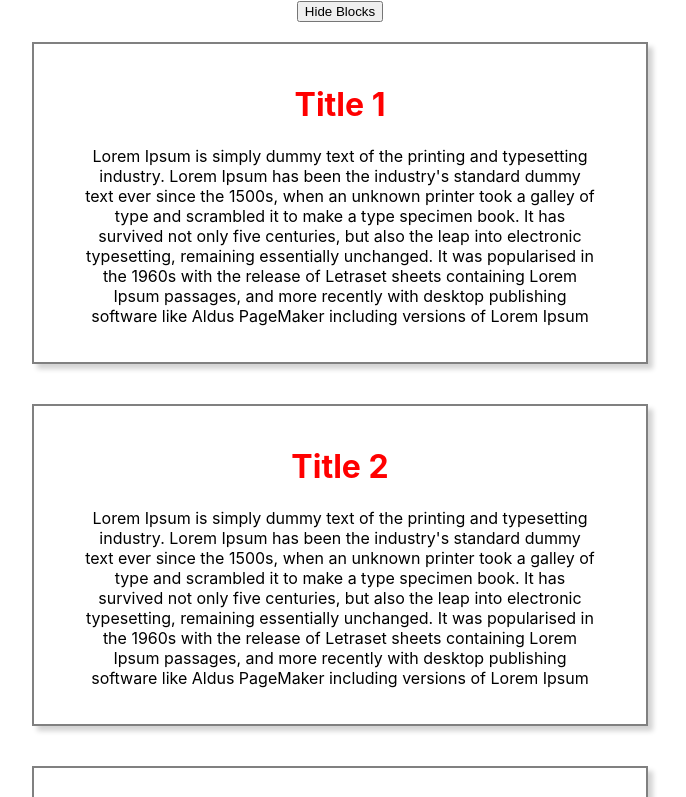
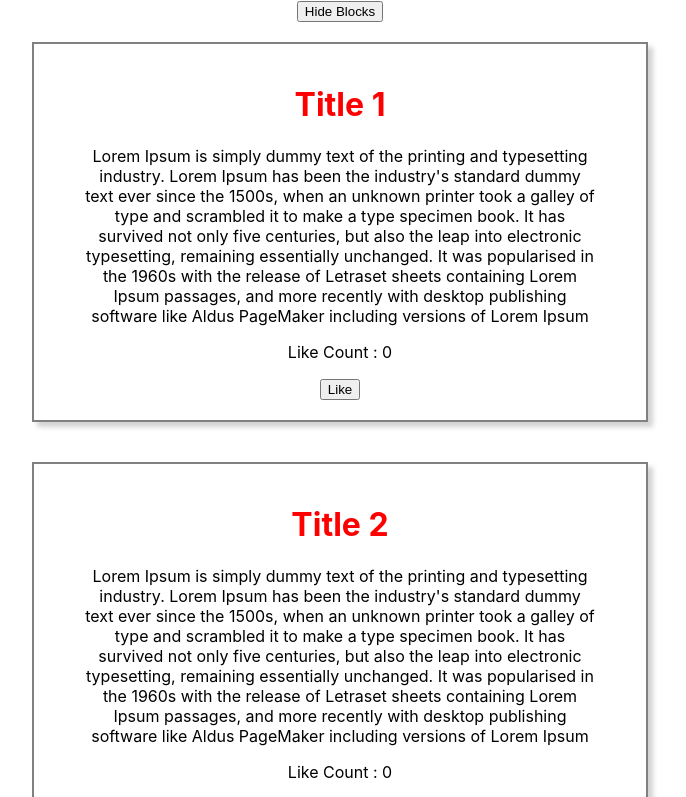
Before and after one commit to bovad/React-JS-Front-End-Development-Course, a React (Create React App) app in the folder React/intro-to-jsx/: page / in a window 1280 px wide. Shown: the top 797 px of the page, without its empty margins (300-986 px from the left). Built offline with nearby package versions, Linux system fonts and the light colour scheme.

Commit message:
Class and Components

```diff
--- a/React/intro-to-jsx/src/App.js
+++ b/React/intro-to-jsx/src/App.js
@@ -12,22 +12,26 @@ class App extends Component {
     {
       id: 1,
       title: 'Title 1',
-      description: "Lorem Ipsum is simply dummy text of the printing and typesetting industry. Lorem Ipsum has been the industry's standard dummy text ever since the 1500s, when an unknown printer took a galley of type and scrambled it to make a type specimen book. It has survived not only five centuries, but also the leap into electronic typesetting, remaining essentially unchanged. It was popularised in the 1960s with the release of Letraset sheets containing Lorem Ipsum passages, and more recently with desktop publishing software like Aldus PageMaker including versions of Lorem Ipsum"
+      description: "Lorem Ipsum is simply dummy text of the printing and typesetting industry. Lorem Ipsum has been the industry's standard dummy text ever since the 1500s, when an unknown printer took a galley of type and scrambled it to make a type specimen book. It has survived not only five centuries, but also the leap into electronic typesetting, remaining essentially unchanged. It was popularised in the 1960s with the release of Letraset sheets containing Lorem Ipsum passages, and more recently with desktop publishing software like Aldus PageMaker including versions of Lorem Ipsum",
+      likeCount: 0
     },
     {
       id: 2,
       title: 'Title 2',
-      description: "Lorem Ipsum is simply dummy text of the printing and typesetting industry. Lorem Ipsum has been the industry's standard dummy text ever since the 1500s, when an unknown printer took a galley of type and scrambled it to make a type specimen book. It has survived not only five centuries, but also the leap into electronic typesetting, remaining essentially unchanged. It was popularised in the 1960s with the release of Letraset sheets containing Lorem Ipsum passages, and more recently with desktop publishing software like Aldus PageMaker including versions of Lorem Ipsum"
+      description: "Lorem Ipsum is simply dummy text of the printing and typesetting industry. Lorem Ipsum has been the industry's standard dummy text ever since the 1500s, when an unknown printer took a galley of type and scrambled it to make a type specimen book. It has survived not only five centuries, but also the leap into electronic typesetting, remaining essentially unchanged. It was popularised in the 1960s with the release of Letraset sheets containing Lorem Ipsum passages, and more recently with desktop publishing software like Aldus PageMaker including versions of Lorem Ipsum",
+      likeCount: 0
     },
     {
       id: 3,
       title: 'Title 3',
-      description: "Lorem Ipsum is simply dummy text of the printing and typesetting industry. Lorem Ipsum has been the industry's standard dummy text ever since the 1500s, when an unknown printer took a galley of type and scrambled it to make a type specimen book. It has survived not only five centuries, but also the leap into electronic typesetting, remaining essentially unchanged. It was popularised in the 1960s with the release of Letraset sheets containing Lorem Ipsum passages, and more recently with desktop publishing software like Aldus PageMaker including versions of Lorem Ipsum"
+      description: "Lorem Ipsum is simply dummy text of the printing and typesetting industry. Lorem Ipsum has been the industry's standard dummy text ever since the 1500s, when an unknown printer took a galley of type and scrambled it to make a type specimen book. It has survived not only five centuries, but also the leap into electronic typesetting, remaining essentially unchanged. It was popularised in the 1960s with the release of Letraset sheets containing Lorem Ipsum passages, and more recently with desktop publishing software like Aldus PageMaker including versions of Lorem Ipsum",
+      likeCount: 0
     },
     {
       id: 4,
       title: 'Title 4',
-      description: "Lorem Ipsum is simply dummy text of the printing and typesetting industry. Lorem Ipsum has been the industry's standard dummy text ever since the 1500s, when an unknown printer took a galley of type and scrambled it to make a type specimen book. It has survived not only five centuries, but also the leap into electronic typesetting, remaining essentially unchanged. It was popularised in the 1960s with the release of Letraset sheets containing Lorem Ipsum passages, and more recently with desktop publishing software like Aldus PageMaker including versions of Lorem Ipsum"
+      description: "Lorem Ipsum is simply dummy text of the printing and typesetting industry. Lorem Ipsum has been the industry's standard dummy text ever since the 1500s, when an unknown printer took a galley of type and scrambled it to make a type specimen book. It has survived not only five centuries, but also the leap into electronic typesetting, remaining essentially unchanged. It was popularised in the 1960s with the release of Letraset sheets containing Lorem Ipsum passages, and more recently with desktop publishing software like Aldus PageMaker including versions of Lorem Ipsum",
+      likeCount: 0
     }
   ]
 
@@ -41,10 +45,14 @@ class App extends Component {
     })
   }
 
+  onLikeBtnCLick = () => {
+    alert('You Liked!');
+  }
+
   arrIter = isEmpty( this.myArray) ? []: this.myArray.map((item) => {
     return (
       // all the attributes are passed to the MyData module in myData in the form of key-value pair
-      <MyData className={'article'} id={item.id} title={item.title} description={item.description} />
+      <MyData className={'article'} id={item.id} title={item.title} description={item.description} likeCount={item.likeCount} likeClick={this.onLikeBtnCLick} />
 
       // The above code is converted to JS and is in the form:
 
--- a/React/intro-to-jsx/src/myData.js
+++ b/React/intro-to-jsx/src/myData.js
@@ -17,6 +17,8 @@ export const MyData = (props) => {
         <div className={classes.article} key={props.id}>
             <h1 className="heading">{props.title}</h1>
             <p> {props.description} </p>
+            <p> Like Count : {props.likeCount}</p>
+            <button onClick={props.likeClick}>Like</button>
         </div>
     )
 }
```
